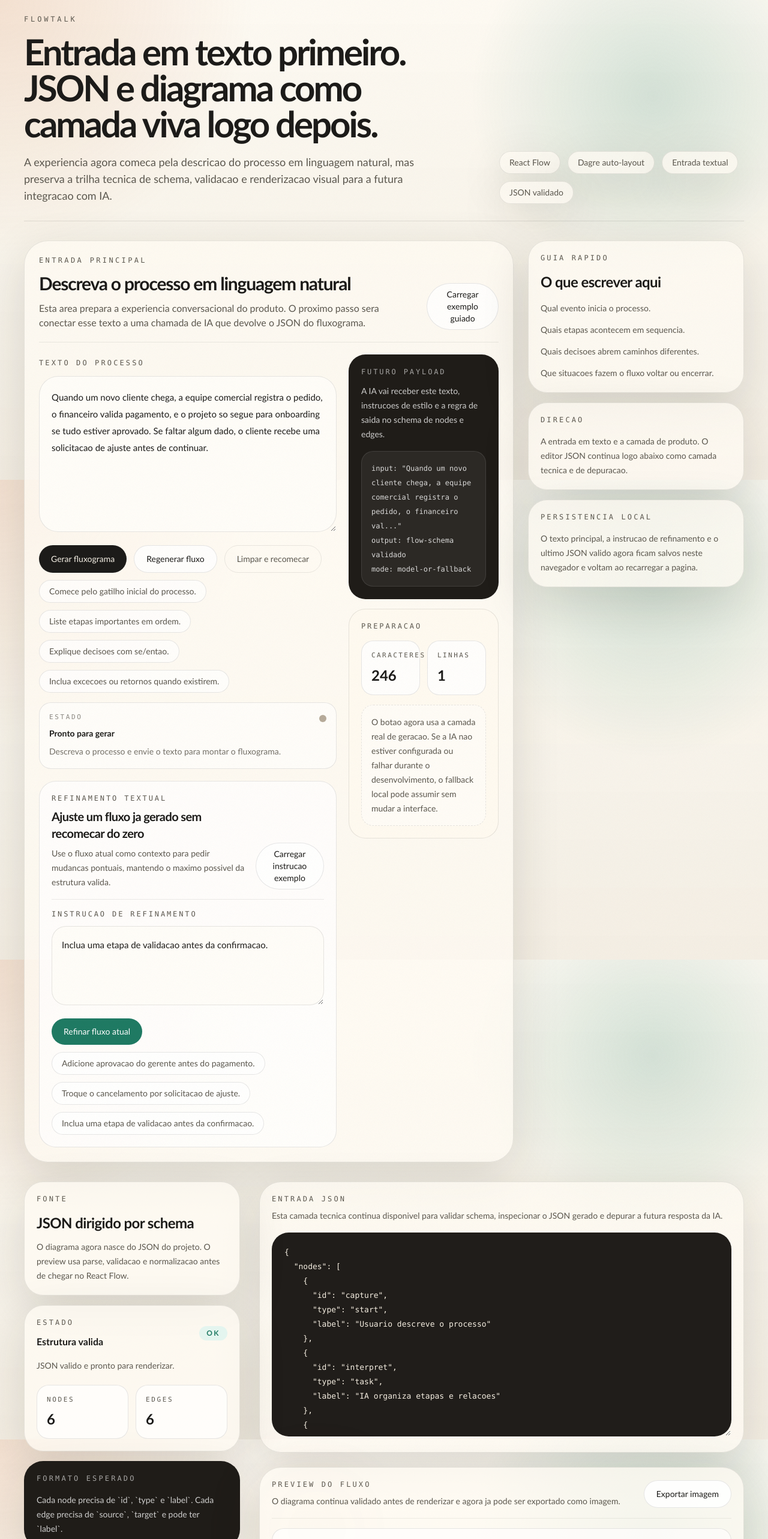
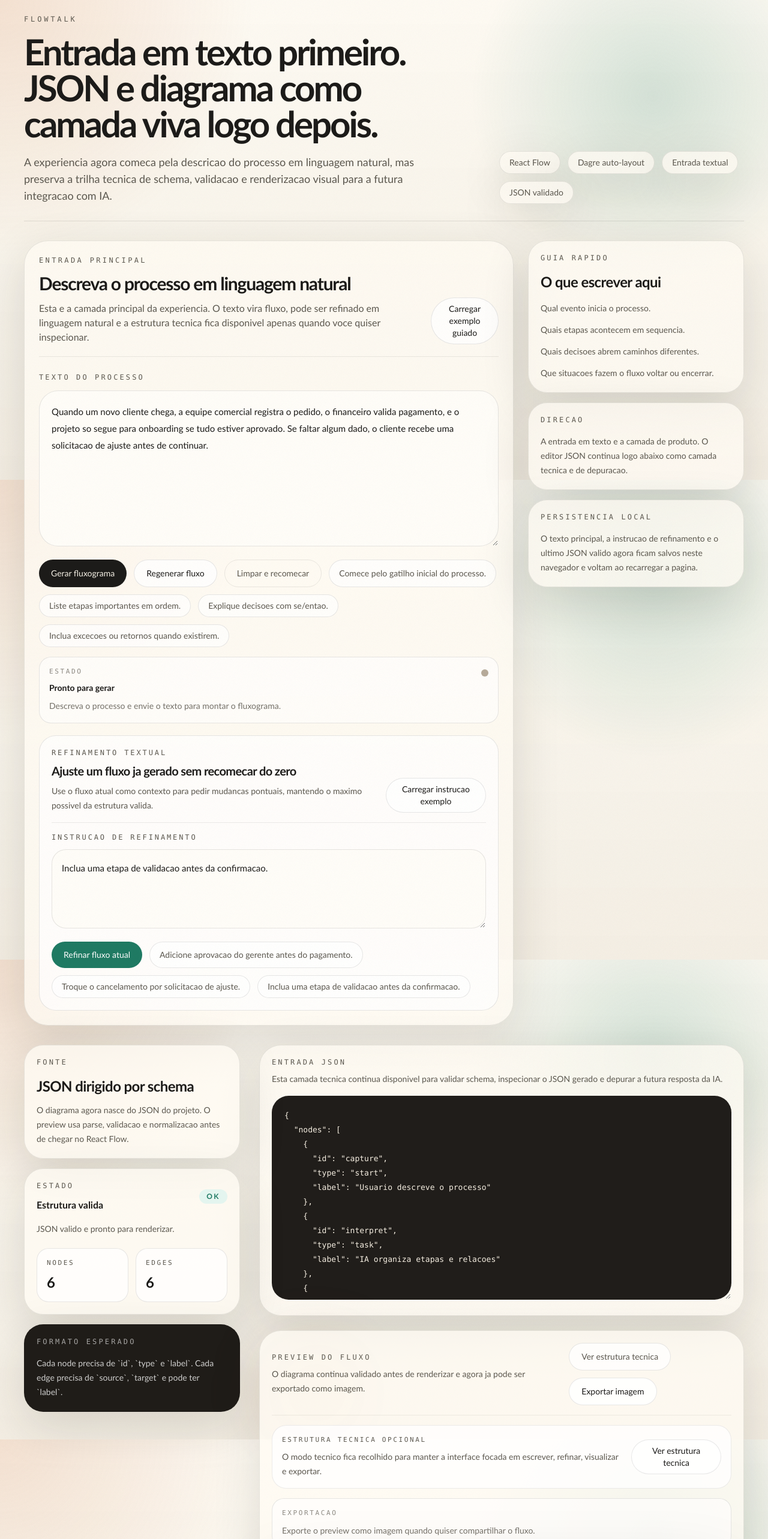
Before and after one commit to onlyteteu/Agente-Fluxograma, a Next.js app: page / in a window 1280 px wide. Shown: the top 2566 px of the page at 60% size. Built offline with nearby package versions, Linux system fonts and the light colour scheme.

Commit message:
Polish workbench product mode

```diff
--- a/src/components/flow-workbench.tsx
+++ b/src/components/flow-workbench.tsx
@@ -27,6 +27,7 @@ import {
   loadPersistedWorkbenchState,
   savePersistedWorkbenchState,
 } from "@/lib/persistence/workbench-storage";
+import { getFlowLayoutMetrics } from "@/lib/flow/layout";
 import type {
   FlowSchemaDocument,
   NormalizedFlowDocument,
@@ -107,7 +108,9 @@ export function FlowWorkbench() {
   const [source, setSource] = useState(initialSource);
   const [processText, setProcessText] = useState(exampleProcessPrompt);
   const [refinementText, setRefinementText] = useState(exampleRefinementPrompt);
+  const [isTechnicalVisible, setIsTechnicalVisible] = useState(false);
   const [isGenerating, setIsGenerating] = useState(false);
+  const [isPreviewMounted, setIsPreviewMounted] = useState(false);
   const [generationState, setGenerationState] = useState<GenerationState>({
     status: "idle",
     title: "Pronto para gerar",
@@ -130,6 +133,11 @@ export function FlowWorkbench() {
     buildValidationState(initialCounts),
   );
   const deferredSource = useDeferredValue(source);
+  const previewCanvasHeight = getFlowLayoutMetrics(document).canvasHeight;
+
+  useEffect(() => {
+    setIsPreviewMounted(true);
+  }, []);
 
   useEffect(() => {
     const persistedState = loadPersistedWorkbenchState();
@@ -345,6 +353,14 @@ export function FlowWorkbench() {
   }
 
   async function handleExportImage() {
+    if (!isPreviewMounted) {
+      setExportState({
+        status: "error",
+        message: "Aguarde o preview terminar de carregar antes de exportar.",
+      });
+      return;
+    }
+
     const exportRoot = window.document.getElementById(FLOW_PREVIEW_EXPORT_ID);
 
     if (!(exportRoot instanceof HTMLElement)) {
@@ -384,6 +400,9 @@ export function FlowWorkbench() {
   const generationTone =
     getToneByStatus(generationState.status);
   const exportTone = getToneByStatus(exportState.status);
+  const technicalToggleLabel = isTechnicalVisible
+    ? "Ocultar estrutura tecnica"
+    : "Ver estrutura tecnica";
 
   return (
     <div className="grid gap-8">
@@ -398,9 +417,9 @@ export function FlowWorkbench() {
                 Descreva o processo em linguagem natural
               </h2>
               <p className="mt-3 text-sm leading-6 text-muted sm:text-base">
-                Esta area prepara a experiencia conversacional do produto. O
-                proximo passo sera conectar esse texto a uma chamada de IA que
-                devolve o JSON do fluxograma.
+                Esta e a camada principal da experiencia. O texto vira fluxo,
+                pode ser refinado em linguagem natural e a estrutura tecnica
+                fica disponivel apenas quando voce quiser inspecionar.
               </p>
             </div>
 
@@ -413,7 +432,11 @@ export function FlowWorkbench() {
             </button>
           </div>
 
-          <div className="mt-5 grid gap-5 lg:grid-cols-[minmax(0,1fr)_250px]">
+          <div
+            className={`mt-5 grid gap-5 ${
+              isTechnicalVisible ? "lg:grid-cols-[minmax(0,1fr)_250px]" : ""
+            }`}
+          >
             <div>
               <label
                 htmlFor="process-text"
@@ -576,6 +599,7 @@ export function FlowWorkbench() {
               </div>
             </div>
 
+            {isTechnicalVisible ? (
               <div className="space-y-4">
                 <article className="rounded-[1.75rem] border border-line bg-[#1f1c18] p-5 text-white">
                   <p className="font-mono text-xs uppercase tracking-[0.24em] text-white/60">
@@ -624,6 +648,7 @@ export function FlowWorkbench() {
                   </div>
                 </article>
               </div>
+            ) : null}
           </div>
         </article>
 
@@ -793,8 +818,23 @@ export function FlowWorkbench() {
                 <div className="flex flex-wrap gap-3">
                   <button
                     type="button"
+                    onClick={() => setIsTechnicalVisible((current) => !current)}
+                    className={`rounded-full border px-5 py-3 text-sm font-medium transition ${
+                      isTechnicalVisible
+                        ? "border-[rgba(31,122,99,0.18)] bg-[rgba(239,250,245,0.92)] text-[#1d5f4f] hover:border-[#1f7a63]"
+                        : "border-line bg-white/72 text-muted hover:border-accent hover:bg-white hover:text-foreground"
+                    }`}
+                  >
+                    {technicalToggleLabel}
+                  </button>
+                  <button
+                    type="button"
                     onClick={handleExportImage}
-                    disabled={isGenerating || exportState.status === "loading"}
+                    disabled={
+                      isGenerating ||
+                      exportState.status === "loading" ||
+                      !isPreviewMounted
+                    }
                     className="rounded-full border border-line bg-white/85 px-5 py-3 text-sm font-medium text-foreground transition hover:border-accent hover:bg-white disabled:cursor-not-allowed disabled:opacity-50"
                   >
                     {exportState.status === "loading"
@@ -803,6 +843,27 @@ export function FlowWorkbench() {
                   </button>
                 </div>
               </div>
+
+              {!isTechnicalVisible ? (
+                <div className="mb-4 flex flex-col gap-3 rounded-[1.5rem] border border-line/80 bg-white/72 px-4 py-4 sm:flex-row sm:items-center sm:justify-between">
+                  <div>
+                    <p className="font-mono text-[11px] uppercase tracking-[0.24em] text-muted">
+                      Estrutura tecnica opcional
+                    </p>
+                    <p className="mt-2 text-sm leading-6 text-muted">
+                      O modo tecnico fica recolhido para manter a interface focada em
+                      escrever, refinar, visualizar e exportar.
+                    </p>
+                  </div>
+                  <button
+                    type="button"
+                    onClick={() => setIsTechnicalVisible(true)}
+                    className="rounded-full border border-line bg-white/85 px-4 py-2 text-sm font-medium text-foreground transition hover:border-accent hover:bg-white"
+                  >
+                    Ver estrutura tecnica
+                  </button>
+                </div>
+              ) : null}
 
               <div
                 className={`mb-4 rounded-[1.25rem] border p-4 transition ${exportTone}`}
@@ -833,11 +894,143 @@ export function FlowWorkbench() {
                 </div>
               ) : null}
 
+              {isPreviewMounted ? (
                 <FlowPreview document={document} />
+              ) : (
+                <div
+                  id={FLOW_PREVIEW_EXPORT_ID}
+                  className="flex w-full items-center justify-center overflow-hidden rounded-[2rem] border border-[rgba(28,27,25,0.08)] bg-[radial-gradient(circle_at_top,rgba(255,255,255,0.88),rgba(252,246,237,0.95))] shadow-[0_34px_120px_rgba(38,32,24,0.16)]"
+                  style={{ height: previewCanvasHeight }}
+                >
+                  <div className="rounded-full border border-line bg-white/88 px-4 py-2 text-sm text-muted shadow-[0_18px_40px_rgba(38,32,24,0.08)]">
+                    Montando preview do fluxograma...
+                  </div>
+                </div>
+              )}
             </div>
           </section>
         </section>
       </div>
+
+      {isTechnicalVisible ? (
+        <div className="grid gap-8 xl:grid-cols-[360px_minmax(0,1fr)] xl:items-start">
+          <aside className="space-y-4 xl:sticky xl:top-8">
+            <article className="rounded-[2rem] border border-line bg-surface p-5 shadow-[var(--shadow)]">
+              <div className="flex items-start justify-between gap-4">
+                <div>
+                  <p className="font-mono text-xs uppercase tracking-[0.26em] text-muted">
+                    Fonte
+                  </p>
+                  <h2 className="mt-4 text-2xl font-semibold tracking-tight">
+                    JSON dirigido por schema
+                  </h2>
+                </div>
+                <span className="rounded-full border border-line bg-white/80 px-3 py-1 text-[11px] font-semibold uppercase tracking-[0.18em] text-muted">
+                  Tecnico
+                </span>
+              </div>
+              <p className="mt-3 text-sm leading-6 text-muted">
+                O diagrama nasce do JSON do projeto. Aqui voce pode validar schema,
+                inspecionar estrutura e depurar a camada de geracao sem competir com
+                a experiencia principal.
+              </p>
+            </article>
+
+            <article className="rounded-[2rem] border border-line bg-surface p-5 shadow-[var(--shadow)]">
+              <div className="flex items-center justify-between gap-4">
+                <div>
+                  <p className="font-mono text-xs uppercase tracking-[0.26em] text-muted">
+                    Estado
+                  </p>
+                  <p className="mt-3 text-base font-semibold">
+                    {validation.status === "valid"
+                      ? "Estrutura valida"
+                      : "Aguardando correcao"}
+                  </p>
+                </div>
+                <div
+                  className={`rounded-full px-3 py-1 text-xs font-semibold uppercase tracking-[0.2em] ${
+                    validation.status === "valid"
+                      ? "bg-[#e4f5ef] text-[#1f7a63]"
+                      : "bg-[#fbe7dc] text-[#b4552a]"
+                  }`}
+                >
+                  {validation.status === "valid" ? "OK" : "Erro"}
+                </div>
+              </div>
+
+              <p className="mt-4 text-sm leading-6 text-muted">
+                {validation.message}
+              </p>
+
+              <div className="mt-5 grid grid-cols-2 gap-3">
+                <div className="rounded-[1.25rem] border border-line bg-white/70 p-4">
+                  <p className="font-mono text-[11px] uppercase tracking-[0.24em] text-muted">
+                    Nodes
+                  </p>
+                  <p className="mt-2 text-2xl font-semibold">
+                    {validation.nodeCount}
+                  </p>
+                </div>
+                <div className="rounded-[1.25rem] border border-line bg-white/70 p-4">
+                  <p className="font-mono text-[11px] uppercase tracking-[0.24em] text-muted">
+                    Edges
+                  </p>
+                  <p className="mt-2 text-2xl font-semibold">
+                    {validation.edgeCount}
+                  </p>
+                </div>
+              </div>
+
+              {validation.issues.length > 0 ? (
+                <div className="mt-5 rounded-[1.5rem] border border-[rgba(201,111,59,0.2)] bg-[#fff6ef] p-4">
+                  <p className="font-mono text-[11px] uppercase tracking-[0.24em] text-[#b4552a]">
+                    Issues
+                  </p>
+                  <ul className="mt-3 space-y-2 text-sm leading-6 text-[#6e4630]">
+                    {validation.issues.map((issue) => (
+                      <li key={issue}>{issue}</li>
+                    ))}
+                  </ul>
+                </div>
+              ) : null}
+            </article>
+
+            <article className="rounded-[2rem] border border-line bg-[#1f1c18] p-5 text-white shadow-[var(--shadow)]">
+              <p className="font-mono text-xs uppercase tracking-[0.26em] text-white/60">
+                Formato esperado
+              </p>
+              <p className="mt-4 text-sm leading-6 text-white/78">
+                Cada node precisa de `id`, `type` e `label`. Cada edge precisa de
+                `source`, `target` e pode ter `label`.
+              </p>
+            </article>
+          </aside>
+
+          <section className="grid gap-6">
+            <article className="rounded-[2.25rem] border border-line bg-surface p-4 shadow-[var(--shadow)] sm:p-5">
+              <div className="mb-4 flex items-center justify-between gap-4">
+                <div>
+                  <p className="font-mono text-xs uppercase tracking-[0.26em] text-muted">
+                    Entrada JSON
+                  </p>
+                  <p className="mt-2 text-sm leading-6 text-muted">
+                    Esta camada tecnica continua disponivel para validar schema,
+                    inspecionar o JSON gerado e depurar a futura resposta da IA.
+                  </p>
+                </div>
+              </div>
+
+              <textarea
+                value={source}
+                onChange={(event) => setSource(event.target.value)}
+                spellCheck={false}
+                className="min-h-[340px] w-full resize-y rounded-[1.75rem] border border-line bg-[#201d1a] p-5 font-mono text-[13px] leading-6 text-[#f6efe2] outline-none transition focus:border-accent focus:ring-4 focus:ring-[rgba(201,111,59,0.16)]"
+              />
+            </article>
+          </section>
+        </div>
+      ) : null}
     </div>
   );
 }
```
Lines whose indentation alone changed are shown as unchanged.
